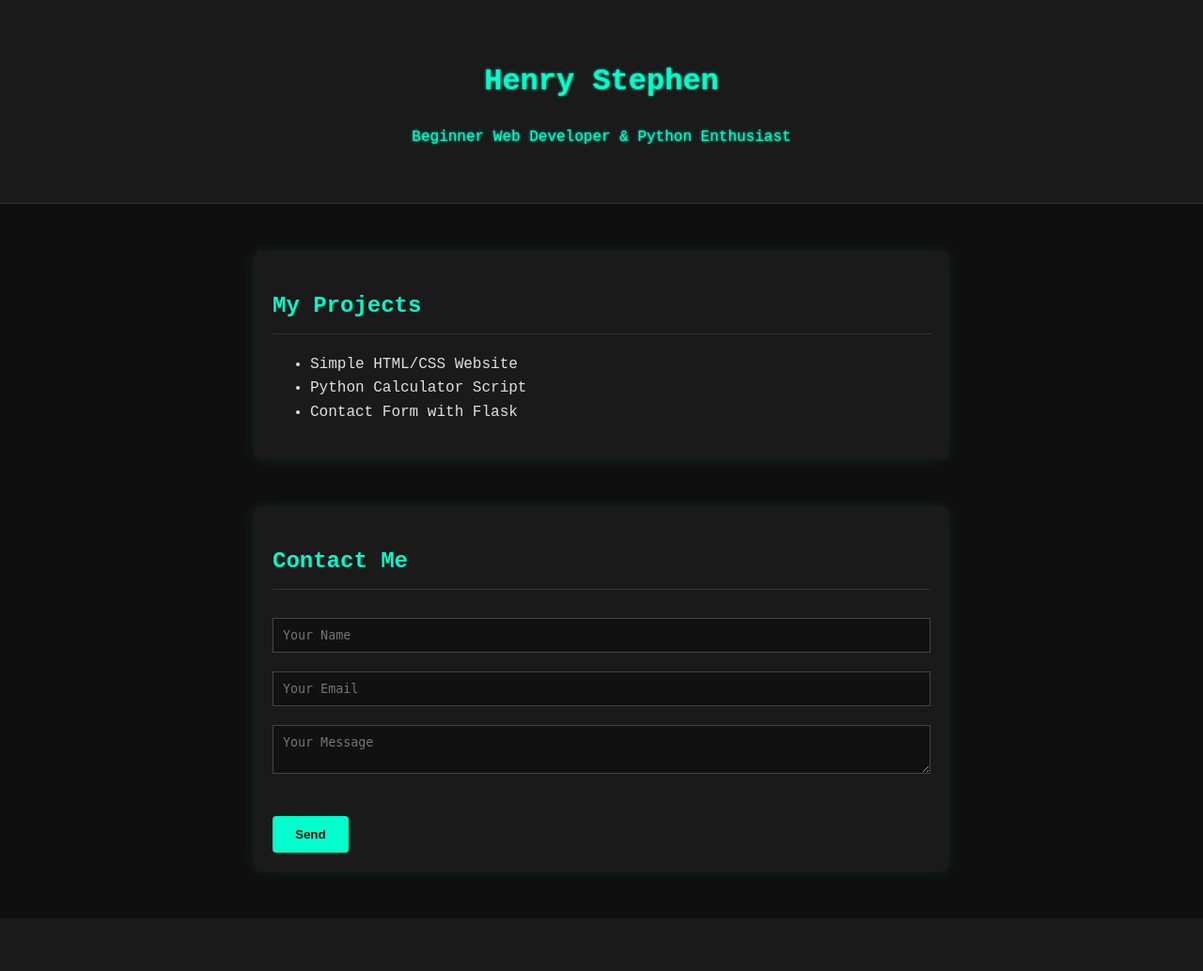
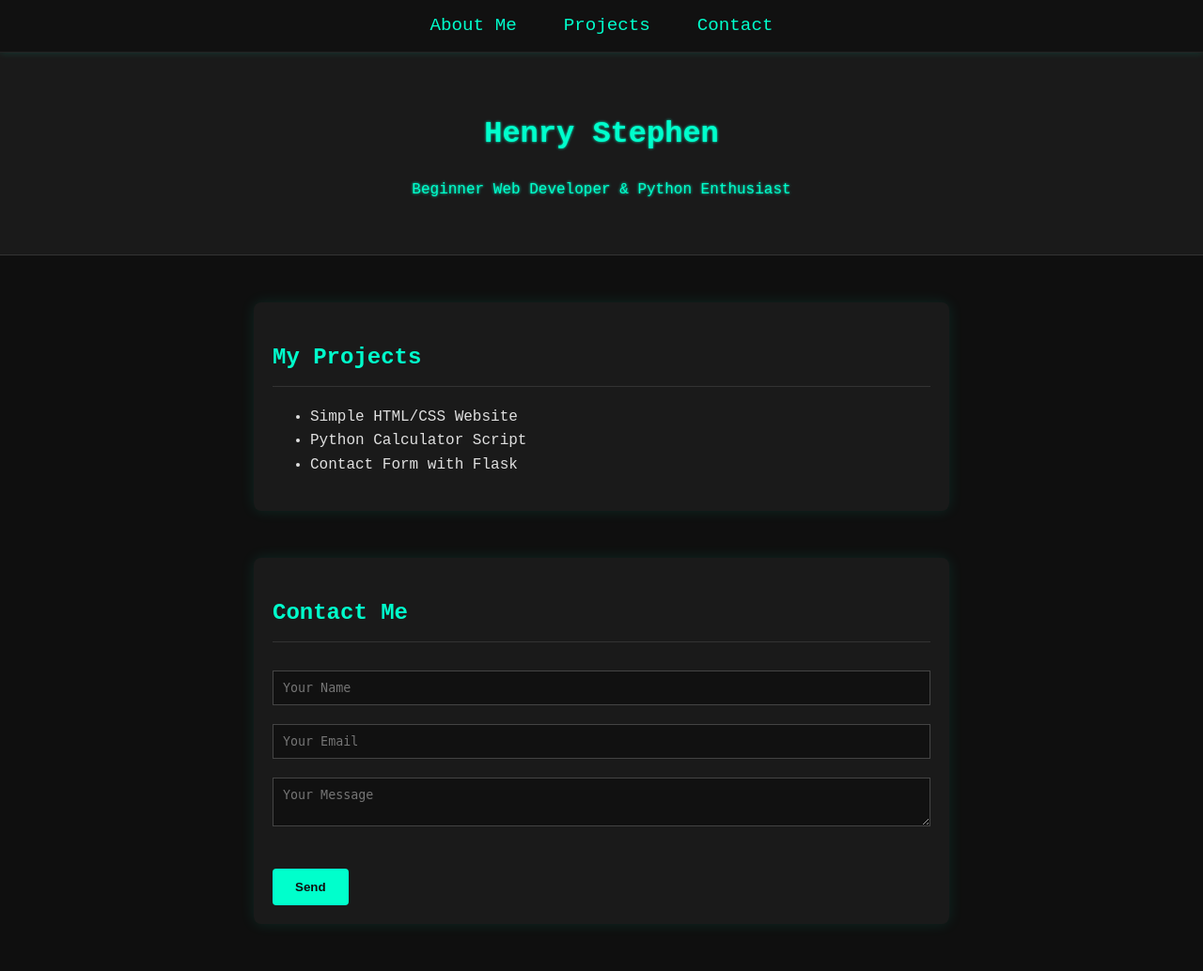
Before and after one commit to HenrysXAI/portfolio-site, a Flask app: page / in a window 1280 px wide. Shown: the whole page at 94% size. Before the commit the page ends 908 px from the top, so only its background shows below. Run offline with Flask 3, Linux system fonts and the light colour scheme; some libraries are stand-ins or nearby versions.

Commit message:
Add files via upload

```diff
--- a/static/style.css
+++ b/static/style.css
@@ -78,3 +78,45 @@ form button:hover {
   color: #ff4d4d;
   font-weight: bold;
 }
+
+/* Navigation Bar */
+.navbar {
+  background-color: #111;
+  border-bottom: 1px solid #222;
+  padding: 12px 0;
+  position: sticky;
+  top: 0;
+  z-index: 1000;
+  box-shadow: 0 0 8px rgba(0, 255, 204, 0.15);
+}
+
+.navbar ul {
+  list-style: none;
+  display: flex;
+  justify-content: center;
+  gap: 50px;
+  margin: 0;
+  padding: 0;
+}
+
+.navbar li {
+  display: inline;
+}
+
+.navbar a {
+  color: #00ffcc;
+  text-decoration: none;
+  font-family: 'Courier New', Courier, monospace;
+  font-size: 1.2em;
+  transition: color 0.3s ease, text-shadow 0.3s ease;
+}
+
+.navbar a:hover {
+  color: #ffffff;
+  text-shadow: 0 0 5px #00ffcc;
+}
+
+/* Smooth scroll behavior */
+html {
+  scroll-behavior: smooth;
+}
--- a/templates/index.html
+++ b/templates/index.html
@@ -8,12 +8,23 @@
 </head>
 <body>
 
-    <header>
+    <!-- Navigation Bar -->
+    <nav class="navbar">
+        <ul>
+            <li><a href="#about">About Me</a></li>
+            <li><a href="#projects">Projects</a></li>
+            <li><a href="#contact">Contact</a></li>
+        </ul>
+    </nav>
+
+    <!-- Header -->
+    <header id="about">
         <h1>Henry Stephen</h1>
         <p>Beginner Web Developer & Python Enthusiast</p>
     </header>
 
-    <section>
+    <!-- Projects Section -->
+    <section id="projects">
         <h2>My Projects</h2>
         <ul>
             <li>Simple HTML/CSS Website</li>
@@ -22,7 +33,8 @@
         </ul>
     </section>
 
-    <section>
+    <!-- Contact Section -->
+    <section id="contact">
         <h2>Contact Me</h2>
 
         {% with messages = get_flashed_messages(with_categories=true) %}
```
